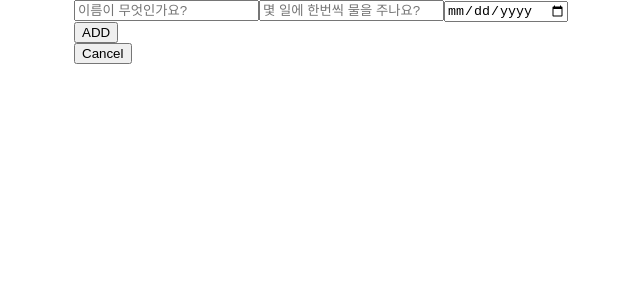
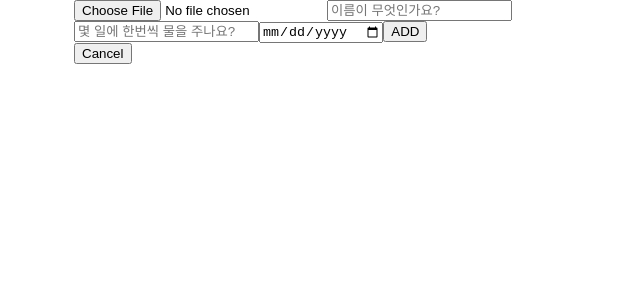
Before and after one commit to syp95/Plant-Alarm, a Next.js app: page /add-plant in a window 1280 px wide. Shown: the top 300 px of the page, without its empty margins (306-946 px from the left). Built offline with nearby package versions, Linux system fonts and the light colour scheme; no server answers; sample sign-in values are in the browser's storage.

Commit message:
add Plant Image

```diff
--- a/package.json
+++ b/package.json
@@ -17,13 +17,15 @@
     "react-hook-form": "^7.33.1",
     "react-query": "^3.39.1",
     "recoil": "^0.7.4",
-    "styled-components": "^5.3.5"
+    "styled-components": "^5.3.5",
+    "uuid": "^8.3.2"
   },
   "devDependencies": {
     "@types/node": "18.0.0",
     "@types/react": "18.0.14",
     "@types/react-dom": "18.0.5",
     "@types/styled-components": "^5.1.25",
+    "@types/uuid": "^8.3.4",
     "eslint": "8.19.0",
     "eslint-config-next": "12.2.0",
     "typescript": "4.7.4"
--- a/pages/add-plant.tsx
+++ b/pages/add-plant.tsx
@@ -1,7 +1,7 @@
 import { addDoc, collection } from 'firebase/firestore';
 import type { NextPage } from 'next';
 import { useRouter } from 'next/router';
-import { useEffect } from 'react';
+import { useEffect, useState } from 'react';
 import { useForm } from 'react-hook-form';
 import { useRecoilState } from 'recoil';
 import styled from 'styled-components';
@@ -13,10 +13,11 @@ import {
 } from '../atoms/atoms';
 import NumberPicker from '../components/NumberPicker';
 import Seo from '../components/Seo';
-import { fbDb } from '../firebase/firebase';
-
+import { fbDb, fbStorage } from '../firebase/firebase';
+import { v4 as uuidv4 } from 'uuid';
 import { AnimatePresence, motion, transform } from 'framer-motion';
 import { getLoginUserObj } from '../firebase/auth_service';
+import { getDownloadURL, ref, uploadString } from 'firebase/storage';
 
 const OpenPicker = styled(motion.div)`
     width: 520px;
@@ -39,9 +40,16 @@ const AddPlant: NextPage = () => {
     }, []);
 
     const { register, handleSubmit, formState } = useForm();
+    const [image, setImage] = useState('');
 
     const onPlantSubmit = async (submitData: ISubmitData) => {
         let imageUrl = '';
+
+        if (image !== '') {
+            const fileRef = ref(fbStorage, `${userObj.uid}/${uuidv4()}`);
+            const response = await uploadString(fileRef, image, 'data_url');
+            imageUrl = await getDownloadURL(response.ref);
+        }
 
         const newPlantObj = {
             plantName: submitData.plantName,
@@ -58,6 +66,21 @@ const AddPlant: NextPage = () => {
                 router.push('/');
             })
             .catch((err) => console.log(err));
+    };
+
+    const onFileChange = (e: any) => {
+        const {
+            target: { files },
+        } = e;
+        const theFile = files[0];
+        const render = new FileReader();
+        render.onloadend = (finish: any) => {
+            setImage(finish.currentTarget.result);
+        };
+        render.readAsDataURL(theFile);
+    };
+    const onImageClear = () => {
+        setImage('');
     };
 
     const [numberPicker, setNumberPicker] = useRecoilState(numberPickerState);
@@ -78,6 +101,13 @@ const AddPlant: NextPage = () => {
                 onSubmit={handleSubmit((data: any) => {
                     onPlantSubmit(data);
                 })}>
+                {image && (
+                    <div>
+                        <img style={{ width: '100px' }} src={image} />
+                        <button onClick={onImageClear}>Clear</button>
+                    </div>
+                )}
+                <input type='file' accept='image/*' onChange={onFileChange} />
                 <input
                     {...register('plantName', {
                         required: '식물 이름을 입력하세요.',
--- a/pages/index.tsx
+++ b/pages/index.tsx
@@ -24,8 +24,6 @@ const Home: NextPage = () => {
             <Seo title='Home' />
             <div>{disPlayName}님의 식물 알람</div>
             <article className='plant-main'>
-                <button className='plant-listbtn'>LIST</button>
-
                 <div className='plant-profile'>
                     <div className='plant-img'></div>
                 </div>
```
Also changed, not shown: 1 other file (tests, documents, lock files or other folders).
